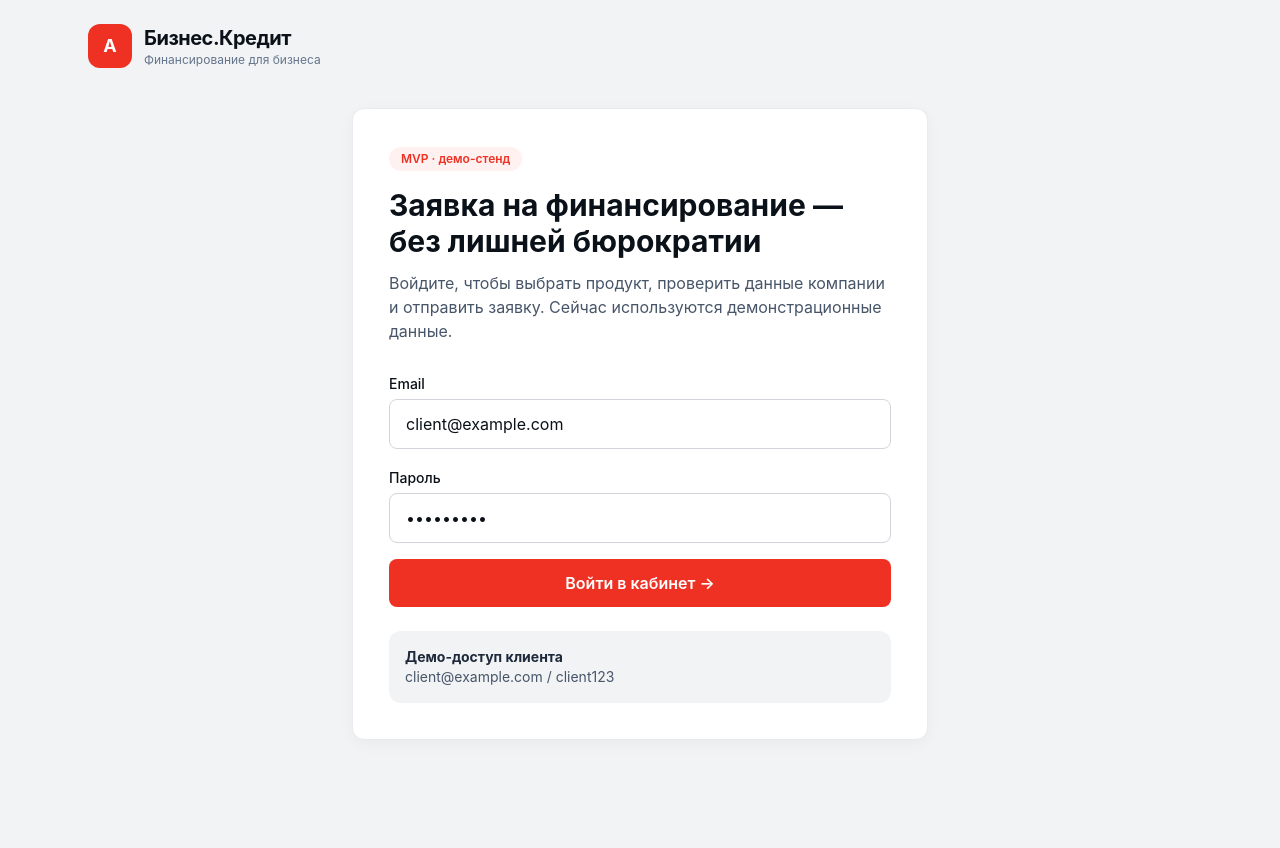
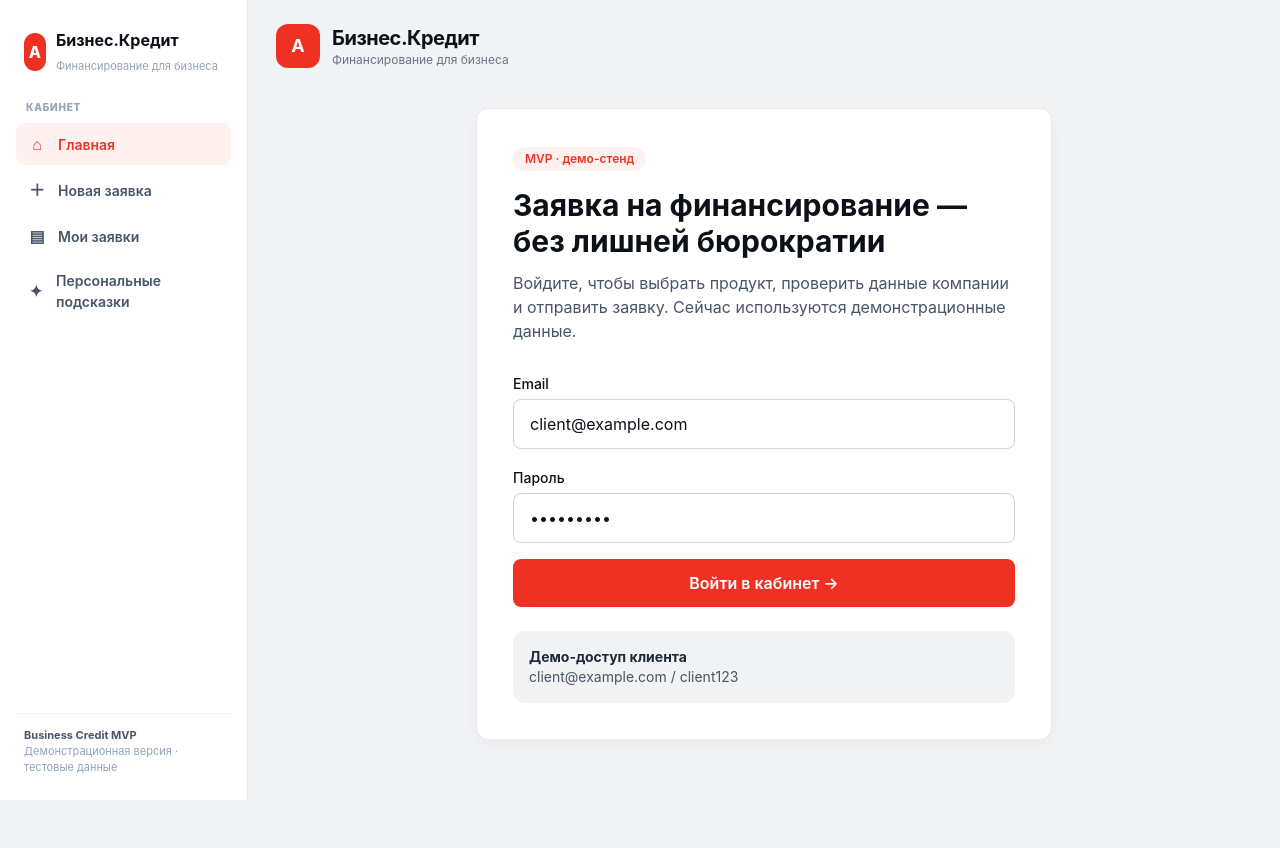
Before and after one commit to katelamzina79-svg/business-credit-mvp, a FastAPI app: page / in a window 1280 px wide. Run offline with FastAPI, Linux system fonts and the light colour scheme; some libraries are stand-ins or nearby versions.

Commit message:
feat(ui): add left sidebar navigation

```diff
--- a/backend/templates/layout.html
+++ b/backend/templates/layout.html
@@ -7,37 +7,186 @@
   <script src="https://cdn.tailwindcss.com"></script>
   <script src="https://unpkg.com/htmx.org@2.0.4"></script>
   <style>
-    /* Глобальные оверрайды стилей под дизайн-код Альфа-Банка */
     body {
-      background-color: #F2F3F5 !important; /* Серый мягкий фон страниц Альфа-Бизнес */
-      color: #0B1118 !important;            /* Контрастный графитовый текст */
+      background-color: #F2F3F5 !important;
+      color: #0B1118 !important;
       font-family: 'Inter', -apple-system, BlinkMacSystemFont, "Segoe UI", Roboto, sans-serif !important;
     }
-
-    /* Коррекция системных фонов и карточек */
     .bg-slate-50 { background-color: #F2F3F5 !important; }
     .bg-white { background-color: #FFFFFF !important; }
     .text-slate-900 { color: #0B1118 !important; }
-
-    /* Скругления по гайдлайнам банка */
     .rounded-2xl { border-radius: 12px !important; }
     .rounded-xl { border-radius: 8px !important; }
-
-    /* Инпуты, кнопки и элементы форм */
     input, select, textarea {
       font-family: inherit !important;
       border-radius: 8px !important;
     }
     input:focus, select:focus {
-      border-color: #EF3124 !important; /* Красный фокус полей */
+      border-color: #EF3124 !important;
       outline: none !important;
       box-shadow: 0 0 0 1px #EF3124 !important;
+    }
+
+    /* Левая навигация: меняет только оболочку страницы, не трогая логику приложения. */
+    .app-sidebar {
+      position: fixed;
+      inset: 0 auto 0 0;
+      width: 248px;
+      background: #FFFFFF;
+      border-right: 1px solid #E5E7EB;
+      padding: 24px 16px;
+      display: flex;
+      flex-direction: column;
+      z-index: 40;
+    }
+    .app-sidebar-logo {
+      display: flex;
+      align-items: center;
+      gap: 10px;
+      padding: 4px 8px 24px;
+      text-decoration: none;
+    }
+    .app-sidebar-logo-mark {
+      width: 38px;
+      height: 38px;
+      display: grid;
+      place-items: center;
+      border-radius: 11px;
+      background: #EF3124;
+      color: #FFFFFF;
+      font-weight: 800;
+    }
+    .app-sidebar-logo-title {
+      color: #0B1118;
+      font-size: 16px;
+      line-height: 1.15;
+      font-weight: 750;
+    }
+    .app-sidebar-logo-subtitle {
+      color: #94A3B8;
+      font-size: 11px;
+      margin-top: 3px;
+    }
+    .app-sidebar-section {
+      color: #94A3B8;
+      font-size: 10px;
+      font-weight: 800;
+      letter-spacing: .08em;
+      text-transform: uppercase;
+      padding: 0 10px 8px;
+    }
+    .app-sidebar-nav {
+      display: flex;
+      flex-direction: column;
+      gap: 4px;
+    }
+    .app-sidebar-link {
+      display: flex;
+      align-items: center;
+      gap: 11px;
+      min-height: 42px;
+      padding: 9px 11px;
+      border-radius: 9px;
+      color: #475569;
+      text-decoration: none;
+      font-size: 14px;
+      font-weight: 600;
+      transition: background-color .15s ease, color .15s ease;
+    }
+    .app-sidebar-link:hover {
+      background: #F8FAFC;
+      color: #0B1118;
+    }
+    .app-sidebar-link.active {
+      background: #FFF1F0;
+      color: #EF3124;
+    }
+    .app-sidebar-icon {
+      width: 20px;
+      text-align: center;
+      font-size: 16px;
+      line-height: 1;
+    }
+    .app-sidebar-bottom {
+      margin-top: auto;
+      padding: 14px 8px 0;
+      border-top: 1px solid #F1F3F6;
+      color: #94A3B8;
+      font-size: 11px;
+      line-height: 1.45;
+    }
+    .app-page {
+      margin-left: 248px;
+      min-height: 100vh;
+    }
+    .app-page > main {
+      max-width: 1180px;
+      margin: 0 auto;
+      padding: 24px 28px;
+    }
+    @media (max-width: 820px) {
+      .app-sidebar {
+        position: sticky;
+        top: 0;
+        width: 100%;
+        height: auto;
+        padding: 10px 12px;
+        border-right: 0;
+        border-bottom: 1px solid #E5E7EB;
+      }
+      .app-sidebar-logo { padding: 2px 4px 10px; }
+      .app-sidebar-section { display: none; }
+      .app-sidebar-nav {
+        flex-direction: row;
+        overflow-x: auto;
+        padding-bottom: 2px;
+      }
+      .app-sidebar-link {
+        flex: 0 0 auto;
+        min-height: 38px;
+        padding: 8px 10px;
+      }
+      .app-sidebar-bottom { display: none; }
+      .app-page { margin-left: 0; }
+      .app-page > main { padding: 16px; }
     }
   </style>
 </head>
 <body class="bg-slate-50 text-slate-900">
-  <main class="max-w-6xl mx-auto p-6">
-    {% block content %}{% endblock %}
-  </main>
+  <div class="app-sidebar">
+    <a href="/" class="app-sidebar-logo">
+      <span class="app-sidebar-logo-mark">А</span>
+      <span>
+        <span class="app-sidebar-logo-title">Бизнес.Кредит</span>
+        <span class="app-sidebar-logo-subtitle">Финансирование для бизнеса</span>
+      </span>
+    </a>
+
+    {% if request.url.path == '/' %}
+    <div class="app-sidebar-section">Кабинет</div>
+    <nav class="app-sidebar-nav" aria-label="Основная навигация">
+      <a class="app-sidebar-link active" href="#app-panel"><span class="app-sidebar-icon">⌂</span><span>Главная</span></a>
+      <a class="app-sidebar-link" href="#new-application"><span class="app-sidebar-icon">＋</span><span>Новая заявка</span></a>
+      <a class="app-sidebar-link" href="#applications-list"><span class="app-sidebar-icon">▤</span><span>Мои заявки</span></a>
+      <a class="app-sidebar-link" href="#smart-feed"><span class="app-sidebar-icon">✦</span><span>Персональные подсказки</span></a>
+    </nav>
+    {% else %}
+    <div class="app-sidebar-section">Работа с заявками</div>
+    <nav class="app-sidebar-nav" aria-label="Навигация банкира">
+      <a class="app-sidebar-link active" href="/banker"><span class="app-sidebar-icon">▤</span><span>Очередь заявок</span></a>
+    </nav>
+    {% endif %}
+
+    <div class="app-sidebar-bottom">
+      <strong class="text-slate-600">Business Credit MVP</strong><br>
+      Демонстрационная версия · тестовые данные
+    </div>
+  </div>
+
+  <div class="app-page">
+    <main>
+      {% block content %}{% endblock %}
+    </main>
+  </div>
 </body>
 </html>
```
